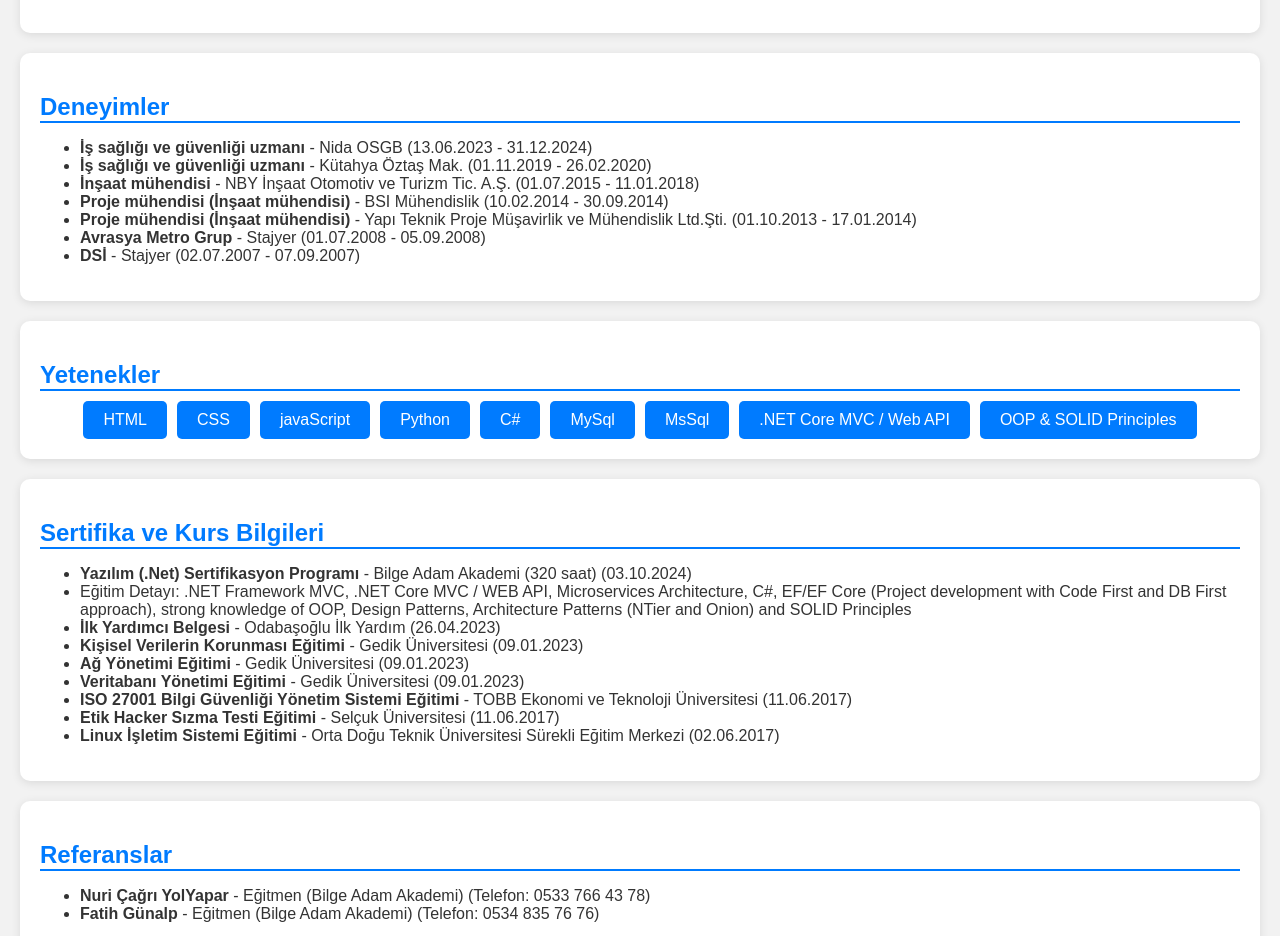
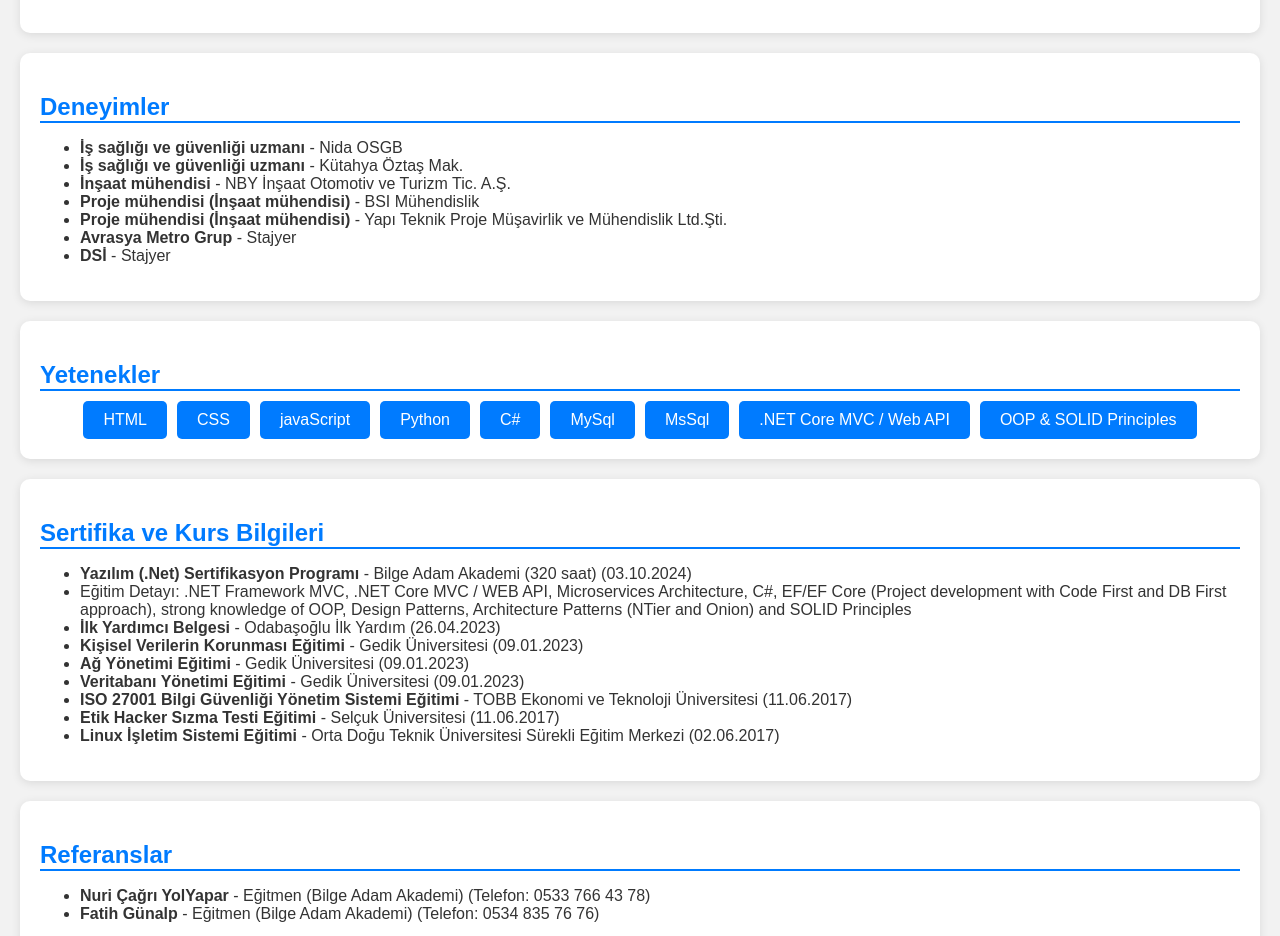
Before and after one commit to abdulkadirgungor86/cv, a plain HTML site: page index.html in a window 1280 px wide. Shown: the part 1220-2156 px from the top of the page. Drawn offline with Linux system fonts and the light colour scheme.

Commit message:
Update index.html

```diff
--- a/index.html
+++ b/index.html
@@ -87,14 +87,13 @@
         <section id="experience" class="section">
             <h2>Deneyimler</h2>
             <ul>
-                <li><b>İş sağlığı ve güvenliği uzmanı</b> - Nida OSGB (13.06.2023 - 31.12.2024)</li>
-                <li><b>İş sağlığı ve güvenliği uzmanı</b> - Kütahya Öztaş Mak. (01.11.2019 - 26.02.2020)</li>
-                <li><b>İnşaat mühendisi</b> - NBY İnşaat Otomotiv ve Turizm Tic. A.Ş. (01.07.2015 - 11.01.2018)</li>
-                <li><b>Proje mühendisi (İnşaat mühendisi)</b> - BSI Mühendislik (10.02.2014 - 30.09.2014)</li>
-                <li><b>Proje mühendisi (İnşaat mühendisi)</b> - Yapı Teknik Proje Müşavirlik ve Mühendislik Ltd.Şti.
-                    (01.10.2013 - 17.01.2014)</li>
-                <li><b>Avrasya Metro Grup</b> - Stajyer (01.07.2008 - 05.09.2008)</li>
-                <li><b>DSİ</b> - Stajyer (02.07.2007 - 07.09.2007)</li>
+                <li><b>İş sağlığı ve güvenliği uzmanı</b> - Nida OSGB </li>
+                <li><b>İş sağlığı ve güvenliği uzmanı</b> - Kütahya Öztaş Mak. </li>
+                <li><b>İnşaat mühendisi</b> - NBY İnşaat Otomotiv ve Turizm Tic. A.Ş. </li>
+                <li><b>Proje mühendisi (İnşaat mühendisi)</b> - BSI Mühendislik </li>
+                <li><b>Proje mühendisi (İnşaat mühendisi)</b> - Yapı Teknik Proje Müşavirlik ve Mühendislik Ltd.Şti. </li>
+                <li><b>Avrasya Metro Grup</b> - Stajyer </li>
+                <li><b>DSİ</b> - Stajyer </li>
             </ul>
         </section>
 
```
